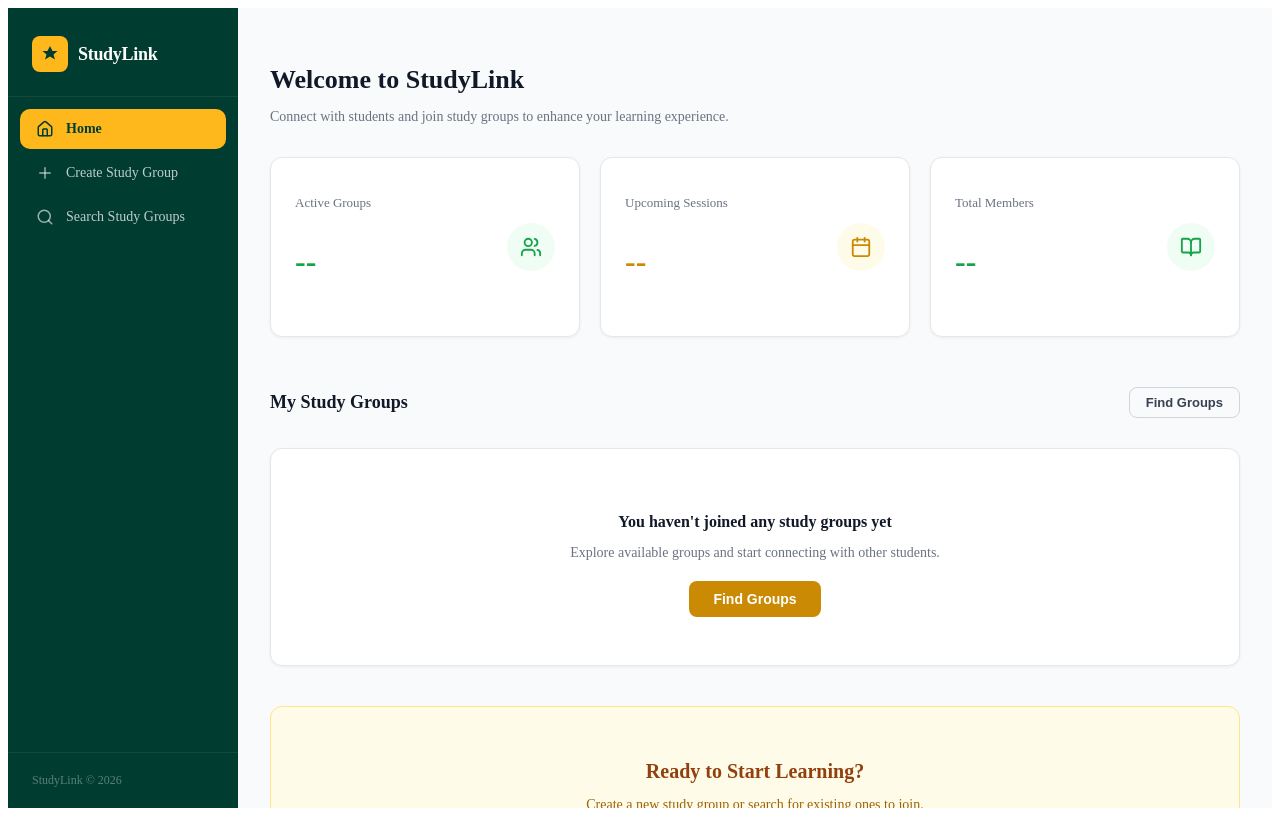
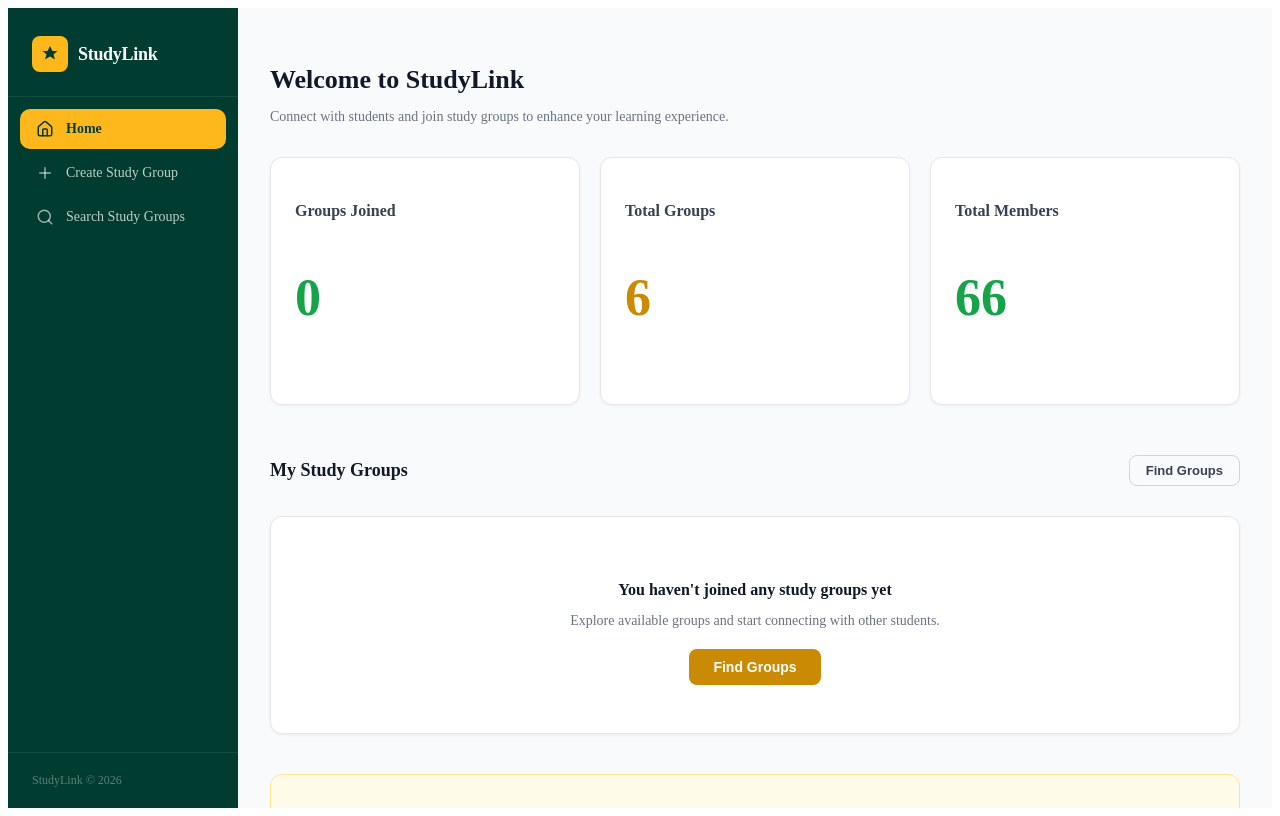
Before and after one commit to arronroasa/studylink-hacked2026, a React (Vite) app in the folder client/: page / in a window 1280 px wide. Built offline with nearby package versions, Linux system fonts and the light colour scheme.

Commit message:
Updated Home Page
Changed Active Groups to Groups Joined and Upcoming Sessions to Total Groups. Also changed font size

```diff
--- a/client/src/app/pages/Home.tsx
+++ b/client/src/app/pages/Home.tsx
@@ -1,6 +1,4 @@
 // client/src/app/pages/Home.tsx
-import { Button } from "../components/ui/button";
-import { Users, Calendar, BookOpen } from "lucide-react";
 import { Link } from "react-router";
 import { useStudyGroups } from "../context/StudyGroupContext";
 import { StudyGroupCard } from "../components/StudyGroupCard";
@@ -12,9 +10,9 @@ export function Home() {
   const recentGroups = myGroups.slice(0, 3);
 
   const stats = [
-    { label: "Active Groups", value: "--", icon: Users, iconColor: "#16a34a", bgColor: "#f0fdf4" },
-    { label: "Upcoming Sessions", value: "--", icon: Calendar, iconColor: "#ca8a04", bgColor: "#fefce8" },
-    { label: "Total Members", value: "--", icon: BookOpen, iconColor: "#16a34a", bgColor: "#f0fdf4" },
+    { label: "Groups Joined", value: myGroups.length.toString(), color: "#16a34a" },
+    { label: "Total Groups", value: groups.length.toString(), color: "#ca8a04" },
+    { label: "Total Members", value: groups.reduce((sum, g) => sum + g.members, 0).toString(), color: "#16a34a" },
   ];
 
   return (
@@ -33,42 +31,21 @@ export function Home() {
 
         {/* Stats Grid */}
         <div style={{ display: "grid", gridTemplateColumns: "repeat(3, 1fr)", gap: "20px", marginBottom: "40px" }}>
-          {stats.map((stat) => {
-            const Icon = stat.icon;
-            return (
+          {stats.map((stat) => (
             <div
               key={stat.label}
               style={{
                 backgroundColor: "#ffffff",
                 border: "1px solid #e5e7eb",
                 borderRadius: "12px",
-                  padding: "24px",
-                  display: "flex",
-                  alignItems: "center",
-                  justifyContent: "space-between",
+                padding: "28px 24px",
                 boxShadow: "0 1px 3px rgba(0,0,0,0.06)",
               }}
             >
-                <div>
-                  <p style={{ fontSize: "13px", color: "#6b7280", marginBottom: "6px" }}>{stat.label}</p>
-                  <p style={{ fontSize: "32px", fontWeight: "800", color: stat.iconColor }}>{stat.value}</p>
+              <p style={{ fontSize: "16px", fontWeight: "600", color: "#374151", marginBottom: "10px" }}>{stat.label}</p>
+              <p style={{ fontSize: "52px", fontWeight: "800", color: stat.color, lineHeight: "1" }}>{stat.value}</p>
             </div>
-                <div
-                  style={{
-                    width: "48px",
-                    height: "48px",
-                    borderRadius: "50%",
-                    backgroundColor: stat.bgColor,
-                    display: "flex",
-                    alignItems: "center",
-                    justifyContent: "center",
-                  }}
-                >
-                  <Icon style={{ width: "22px", height: "22px", color: stat.iconColor }} />
-                </div>
-              </div>
-            );
-          })}
+          ))}
         </div>
 
         {/* My Study Groups */}
```
Lines whose indentation alone changed are shown as unchanged.
